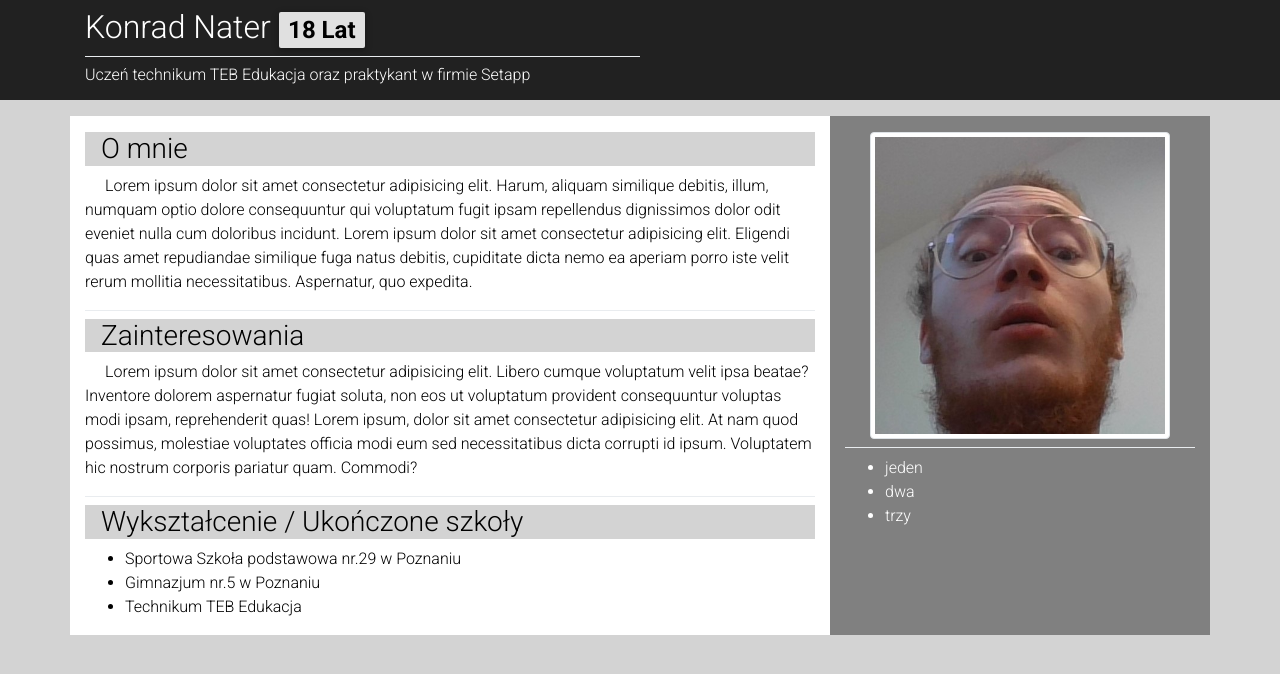
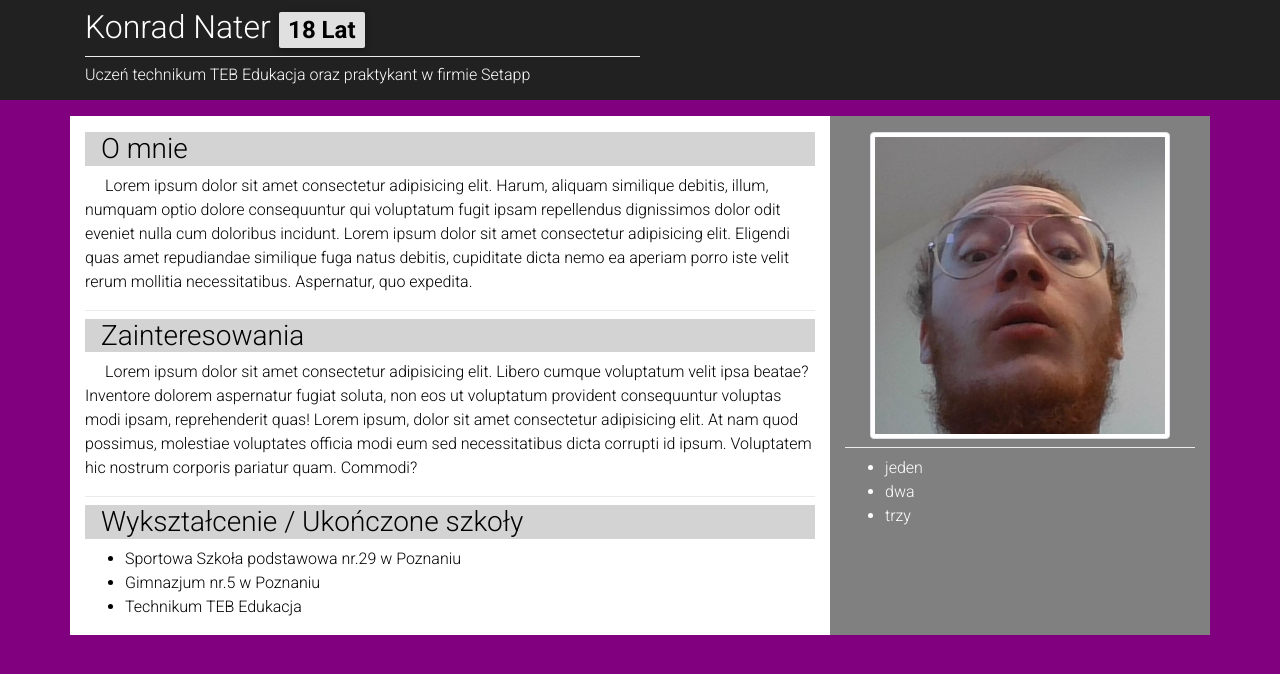
Before and after one commit to kombatross/wizytoweczka, a PHP site: page / in a window 1280 px wide. Shown: the top 674 px of the page. Run offline with PHP 8.4, Linux system fonts and the light colour scheme; some libraries are stand-ins or nearby versions.

Commit message:
inny rem1

```diff
--- a/css/style.css
+++ b/css/style.css
@@ -1,5 +1,5 @@
 body{
-    background: lightgray;
+    background: purple;
     color: white;
 	background-size: 100vw 100vh;
 }
```
